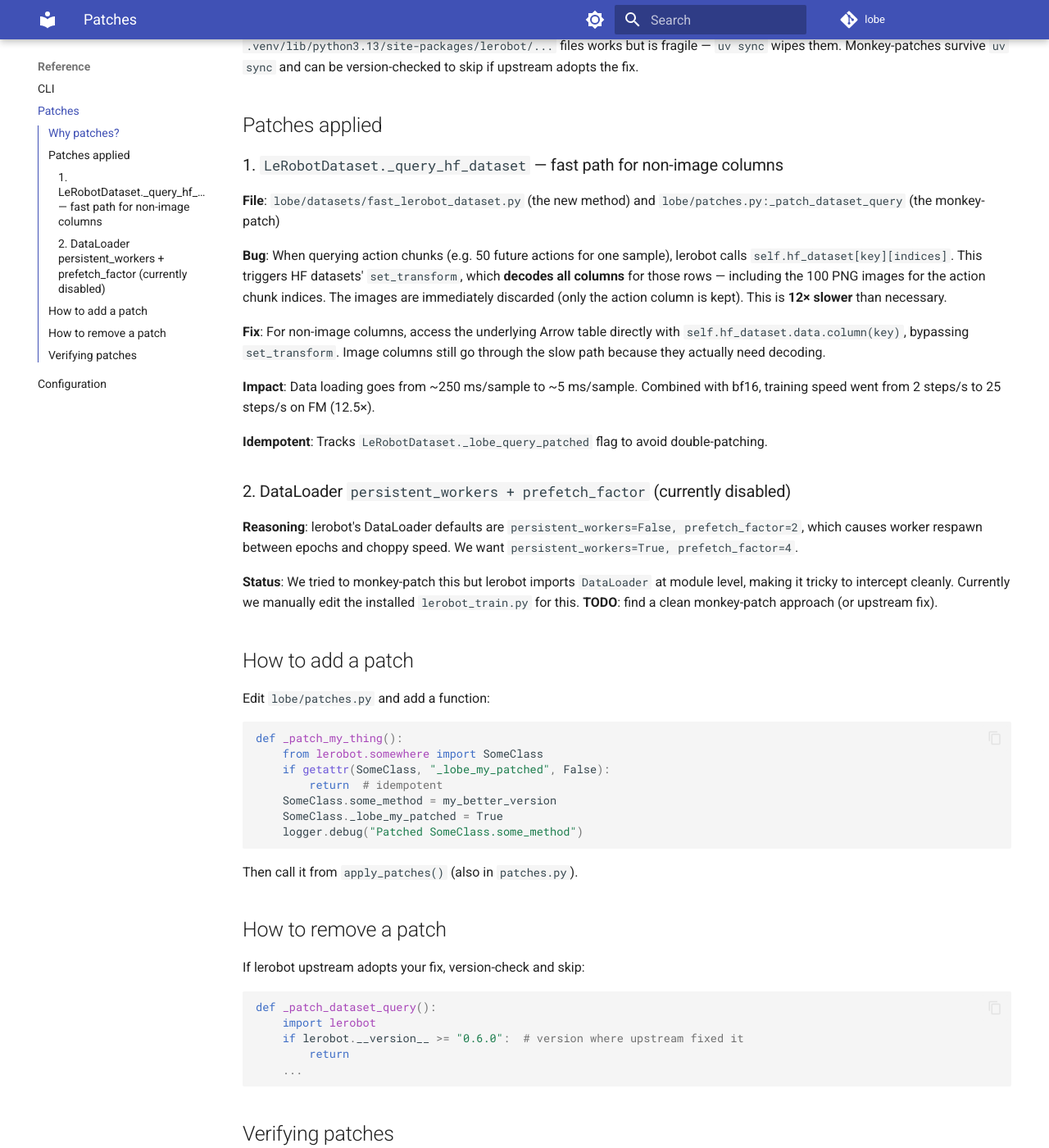
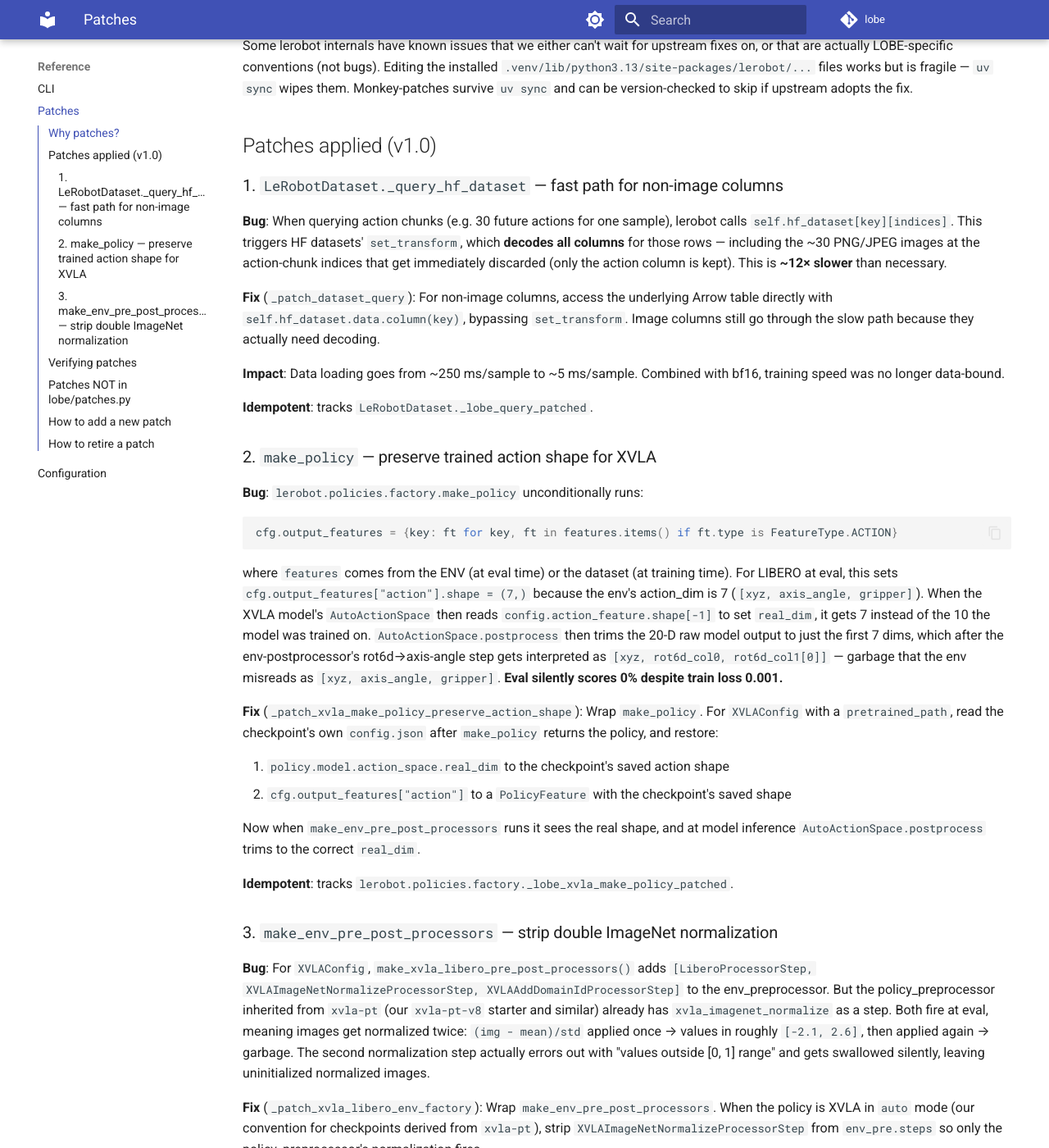
Before and after one commit to TToTMooN/lobe, an MkDocs documentation site: the page built from docs/reference/patches.md, in a window 1280 px wide and 1400 px high, scrolled down 352 px. Shown: the whole window at 82% size. Built offline with MkDocs 1.6.1 and Material for MkDocs 9.7.7, drawn with Linux system fonts in a browser that asks for light colours; comment, search, counter and statistics services are not loaded; some of the changed text lies outside the part shown.

Commit message:
Sync docs + benchmarks to v1.0 X-VLA LIBERO numbers
- BENCHMARKS.md, docs/benchmarks.md: add X-VLA v14 row (85.75% avg)
- README.md: replace placeholder "X-VLA ~2h on 1xA100" marketing row
  with actual LIBERO column; lead with v1.0 recipe link
- docs/reference/patches.md: rewrite to reflect v1.0 patch set
  (_patch_xvla_make_policy_preserve_action_shape,
  _patch_xvla_libero_env_factory), remove the dead DataLoader
  monkey-patch section, add a "NOT in lobe/patches.py" section for
  the TrainPipelineConfig.validate preset-overwrite trap and the
  draccus tuple-parsing CLI limitation.
- mkdocs.yml: index docs/workflows/xvla_finetune.md in the Workflows nav
- scripts/build_libero_xvla_dataset.py: parameterize suites via
  --include_libero_90 flag (default off for v1.0 fine-tune dataset).
  Needed for the v1.1-dev libero_90 aux-data experiment.

Co-Authored-By: Claude Opus 4.6 (1M context) <noreply@anthropic.com>

````diff
--- a/docs/reference/patches.md
+++ b/docs/reference/patches.md
@@ -1,32 +1,77 @@
 # Patches
 
-LOBE applies a small set of monkey-patches to lerobot at import time. They live in `lobe/patches.py` and are applied automatically when you `import lobe` (which all CLI commands do via `lobe/cli.py`).
+LOBE applies a small set of monkey-patches to lerobot at import time. They live in `lobe/patches.py` and are applied automatically when you `import lobe` — which the `lobe-train`, `lobe-eval`, and `lobe-serve` CLI wrappers do via `lobe/cli.py`, and which `scripts/_lobe_train_entry.py` does for accelerate-launched multi-GPU training.
 
 ## Why patches?
 
-Some lerobot internals have known issues that we cannot wait for upstream fixes. Editing the installed `.venv/lib/python3.13/site-packages/lerobot/...` files works but is fragile — `uv sync` wipes them. Monkey-patches survive `uv sync` and can be version-checked to skip if upstream adopts the fix.
+Some lerobot internals have known issues that we either can't wait for upstream fixes on, or that are actually LOBE-specific conventions (not bugs). Editing the installed `.venv/lib/python3.13/site-packages/lerobot/...` files works but is fragile — `uv sync` wipes them. Monkey-patches survive `uv sync` and can be version-checked to skip if upstream adopts the fix.
 
-## Patches applied
+## Patches applied (v1.0)
 
 ### 1. `LeRobotDataset._query_hf_dataset` — fast path for non-image columns
 
-**File**: `lobe/datasets/fast_lerobot_dataset.py` (the new method) and `lobe/patches.py:_patch_dataset_query` (the monkey-patch)
+**Bug**: When querying action chunks (e.g. 30 future actions for one sample), lerobot calls `self.hf_dataset[key][indices]`. This triggers HF datasets' `set_transform`, which **decodes all columns** for those rows — including the ~30 PNG/JPEG images at the action-chunk indices that get immediately discarded (only the action column is kept). This is **~12× slower** than necessary.
 
-**Bug**: When querying action chunks (e.g. 50 future actions for one sample), lerobot calls `self.hf_dataset[key][indices]`. This triggers HF datasets' `set_transform`, which **decodes all columns** for those rows — including the 100 PNG images for the action chunk indices. The images are immediately discarded (only the action column is kept). This is **12× slower** than necessary.
+**Fix** (`_patch_dataset_query`): For non-image columns, access the underlying Arrow table directly with `self.hf_dataset.data.column(key)`, bypassing `set_transform`. Image columns still go through the slow path because they actually need decoding.
 
-**Fix**: For non-image columns, access the underlying Arrow table directly with `self.hf_dataset.data.column(key)`, bypassing `set_transform`. Image columns still go through the slow path because they actually need decoding.
+**Impact**: Data loading goes from ~250 ms/sample to ~5 ms/sample. Combined with bf16, training speed was no longer data-bound.
 
-**Impact**: Data loading goes from ~250 ms/sample to ~5 ms/sample. Combined with bf16, training speed went from 2 steps/s to 25 steps/s on FM (12.5×).
+**Idempotent**: tracks `LeRobotDataset._lobe_query_patched`.
 
-**Idempotent**: Tracks `LeRobotDataset._lobe_query_patched` flag to avoid double-patching.
+### 2. `make_policy` — preserve trained action shape for XVLA
 
-### 2. DataLoader `persistent_workers + prefetch_factor` (currently disabled)
+**Bug**: `lerobot.policies.factory.make_policy` unconditionally runs:
 
-**Reasoning**: lerobot's DataLoader defaults are `persistent_workers=False, prefetch_factor=2`, which causes worker respawn between epochs and choppy speed. We want `persistent_workers=True, prefetch_factor=4`.
+```python
+cfg.output_features = {key: ft for key, ft in features.items() if ft.type is FeatureType.ACTION}
+```
 
-**Status**: We tried to monkey-patch this but lerobot imports `DataLoader` at module level, making it tricky to intercept cleanly. Currently we manually edit the installed `lerobot_train.py` for this. **TODO**: find a clean monkey-patch approach (or upstream fix).
+where `features` comes from the ENV (at eval time) or the dataset (at training time). For LIBERO at eval, this sets `cfg.output_features["action"].shape = (7,)` because the env's action_dim is 7 (`[xyz, axis_angle, gripper]`). When the XVLA model's `AutoActionSpace` then reads `config.action_feature.shape[-1]` to set `real_dim`, it gets 7 instead of the 10 the model was trained on. `AutoActionSpace.postprocess` then trims the 20-D raw model output to just the first 7 dims, which after the env-postprocessor's rot6d→axis-angle step gets interpreted as `[xyz, rot6d_col0, rot6d_col1[0]]` — garbage that the env misreads as `[xyz, axis_angle, gripper]`. **Eval silently scores 0% despite train loss 0.001.**
 
-## How to add a patch
+**Fix** (`_patch_xvla_make_policy_preserve_action_shape`): Wrap `make_policy`. For `XVLAConfig` with a `pretrained_path`, read the checkpoint's own `config.json` after `make_policy` returns the policy, and restore:
+
+1. `policy.model.action_space.real_dim` to the checkpoint's saved action shape
+2. `cfg.output_features["action"]` to a `PolicyFeature` with the checkpoint's saved shape
+
+Now when `make_env_pre_post_processors` runs it sees the real shape, and at model inference `AutoActionSpace.postprocess` trims to the correct `real_dim`.
+
+**Idempotent**: tracks `lerobot.policies.factory._lobe_xvla_make_policy_patched`.
+
+### 3. `make_env_pre_post_processors` — strip double ImageNet normalization
+
+**Bug**: For `XVLAConfig`, `make_xvla_libero_pre_post_processors()` adds `[LiberoProcessorStep, XVLAImageNetNormalizeProcessorStep, XVLAAddDomainIdProcessorStep]` to the env_preprocessor. But the policy_preprocessor inherited from `xvla-pt` (our `xvla-pt-v8` starter and similar) already has `xvla_imagenet_normalize` as a step. Both fire at eval, meaning images get normalized twice: `(img - mean)/std` applied once → values in roughly `[-2.1, 2.6]`, then applied again → garbage. The second normalization step actually errors out with "values outside [0, 1] range" and gets swallowed silently, leaving uninitialized normalized images.
+
+**Fix** (`_patch_xvla_libero_env_factory`): Wrap `make_env_pre_post_processors`. When the policy is XVLA in `auto` mode (our convention for checkpoints derived from `xvla-pt`), strip `XVLAImageNetNormalizeProcessorStep` from `env_pre.steps` so only the policy_preprocessor's normalization fires.
+
+**Idempotent**: tracks `lerobot.envs.factory._lobe_xvla_env_factory_patched`.
+
+## Verifying patches
+
+```bash
+uv run python -c "
+import lobe
+from lerobot.datasets.lerobot_dataset import LeRobotDataset
+import lerobot.policies.factory as f
+import lerobot.envs.factory as ef
+print('query_patched:      ', getattr(LeRobotDataset, '_lobe_query_patched', False))
+print('make_policy_patched:', getattr(f, '_lobe_xvla_make_policy_patched', False))
+print('env_factory_patched:', getattr(ef, '_lobe_xvla_env_factory_patched', False))
+"
+```
+
+All three should print `True`.
+
+## Patches NOT in `lobe/patches.py`
+
+These are distinct pitfalls you may hit and silently lose hours to — they're not lerobot bugs so patches wouldn't help, but they deserve naming:
+
+1. **`TrainPipelineConfig.validate()` overwrites `self.optimizer` / `self.scheduler`** with the policy's presets (`get_optimizer_preset()` / `get_scheduler_preset()`) when `use_policy_training_preset=True` (the default). The presets read from `XVLAConfig.optimizer_*` / `XVLAConfig.scheduler_*` fields, not from the top-level `--optimizer.*` / `--scheduler.*` CLI flags you pass. **Always use `--policy.optimizer_*` / `--policy.scheduler_*` for XVLA fine-tuning.** `scripts/_lobe_train_entry.py` doesn't protect you from this.
+
+2. **draccus tuple parsing**: `--policy.optimizer_betas 0.9 0.95` fails at CLI parsing. You can't set a tuple field from the command line in this lerobot build. Edit the checkpoint `config.json` directly if you need a non-default value.
+
+See `docs/workflows/xvla_finetune.md` for the full X-VLA fine-tune recipe that uses these patches correctly.
+
+## How to add a new patch
 
 Edit `lobe/patches.py` and add a function:
 
@@ -42,7 +87,7 @@ def _patch_my_thing():
 
 Then call it from `apply_patches()` (also in `patches.py`).
 
-## How to remove a patch
+## How to retire a patch
 
 If lerobot upstream adopts your fix, version-check and skip:
 
@@ -53,15 +98,3 @@ def _patch_dataset_query():
         return
     ...
 ```
-
-## Verifying patches
-
-```bash
-uv run python -c "
-import lobe
-from lerobot.datasets.lerobot_dataset import LeRobotDataset
-print('Query patched:', getattr(LeRobotDataset, '_lobe_query_patched', False))
-"
-```
-
-Should print `Query patched: True`.
--- a/mkdocs.yml
+++ b/mkdocs.yml
@@ -53,6 +53,7 @@ nav:
   - Architecture: architecture.md
   - Workflows:
       - Training: workflows/training.md
+      - Fine-tune X-VLA: workflows/xvla_finetune.md
       - Evaluation: workflows/evaluation.md
       - Serving: workflows/serving.md
   - Policies:
````
Also changed, not shown: BENCHMARKS.md (+2 -0 lines), README.md (+9 -8 lines), docs/benchmarks.md (+2 -0 lines), 1 other file.
